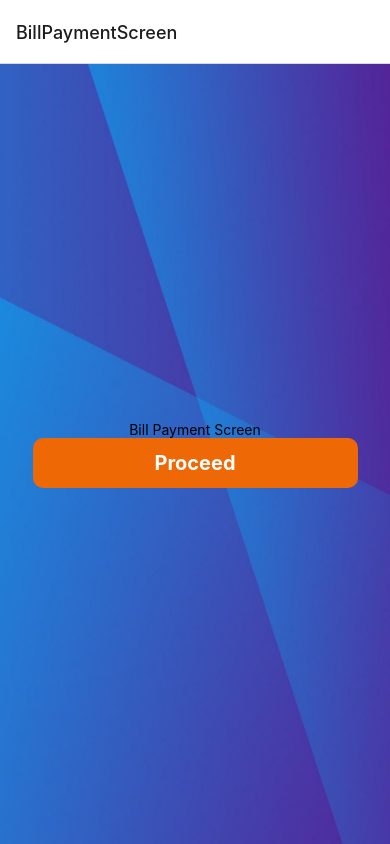
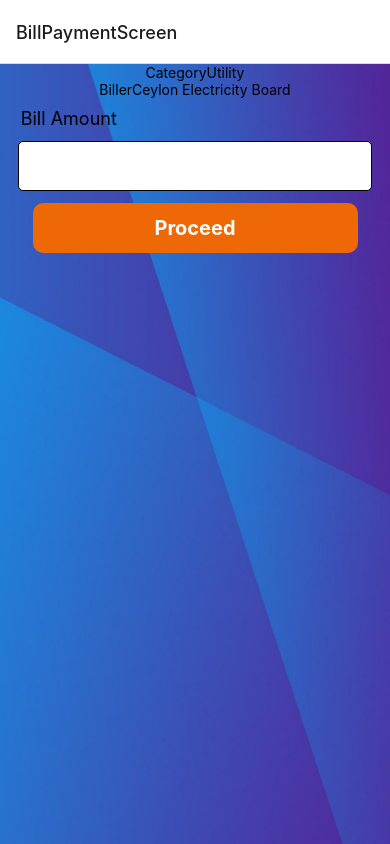
Before and after one commit to User-Experience-Design-SE3050-2021/se3050---uee-2021s2_reg_wd_05, a React Native app: screen /BillPaymentScreen in a window 390 px wide. Built offline with nearby package versions, Linux system fonts and the light colour scheme.

Commit message:
input field added

```diff
--- /dev/null
+++ b/src/components/InputField.js
@@ -0,0 +1,35 @@
+import React from 'react';
+import {TextInput, StyleSheet, Dimensions, View,Text} from 'react-native';
+
+const { width } = Dimensions.get('window');
+
+const InputField = ({text}) =>{
+		return(
+			<View>
+					<Text style={styles.text}>{text}</Text>
+					<TextInput
+						style={styles.input}
+						keyboardType="default"
+					/>
+			</View>
+		)
+}
+
+const styles = StyleSheet.create({
+		input: {
+				width: width / 1.1,
+				height: 50,
+				margin: 12,
+				borderWidth: 1,
+				borderRadius:5,
+				padding: 10,
+				backgroundColor:'white',
+		},
+		text:{
+				fontSize:18,
+				paddingTop: 10,
+				paddingLeft:15,
+		}
+})
+
+export { InputField }
--- a/src/components/PrimaryButton.js
+++ b/src/components/PrimaryButton.js
@@ -28,4 +28,4 @@ const styles = StyleSheet.create({
 		}
 })
 
-export default PrimaryButton;
+export { PrimaryButton };
--- /dev/null
+++ b/src/components/index.js
@@ -0,0 +1,2 @@
+export * from './PrimaryButton';
+export * from './InputField';
--- a/src/screens/BillPaymentDetailScreen.js
+++ b/src/screens/BillPaymentDetailScreen.js
@@ -1,6 +1,6 @@
 import React from "react";
-import {View,Text, StyleSheet} from "react-native";
-import PrimaryButton from "../components/PrimaryButton";
+import {View, Text, StyleSheet, TextInput,Dimensions} from "react-native";
+import { PrimaryButton, InputField } from "../components";
 
 const BillPaymentDetailScreen = () => {
 
@@ -10,7 +10,9 @@ const BillPaymentDetailScreen = () => {
 
 		return(
 				<View style={styles.container}>
-						<Text>Bill Payment Screen</Text>
+						<Text>Category<Text>Utility</Text></Text>
+						<Text>Biller<Text>Ceylon Electricity Board</Text></Text>
+						<InputField text="Bill Amount"/>
 						<PrimaryButton onPress={btnClick} text="Proceed"/>
 				</View>
 		)
@@ -19,9 +21,9 @@ const BillPaymentDetailScreen = () => {
 const styles = StyleSheet.create({
 		container :{
 				flex:1,
-				alignItems:'center',
-				justifyContent:'center'
-		}
+				alignItems:'center'
+		},
+
 })
 
 export default BillPaymentDetailScreen;
```
